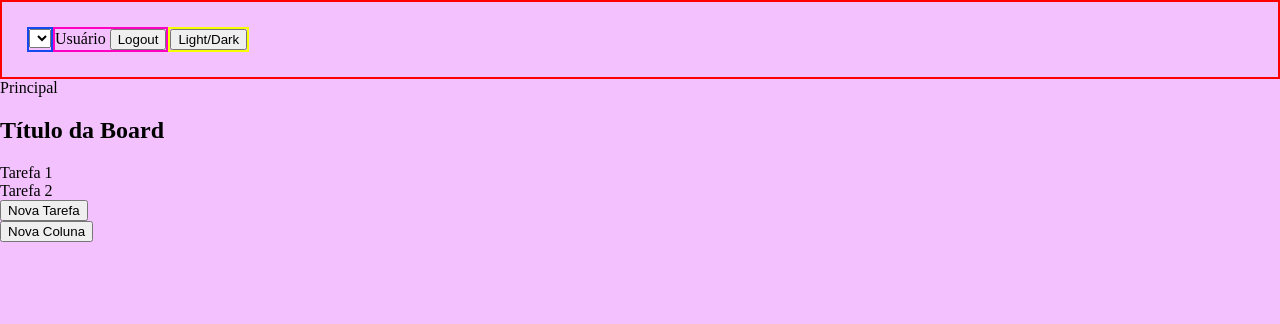
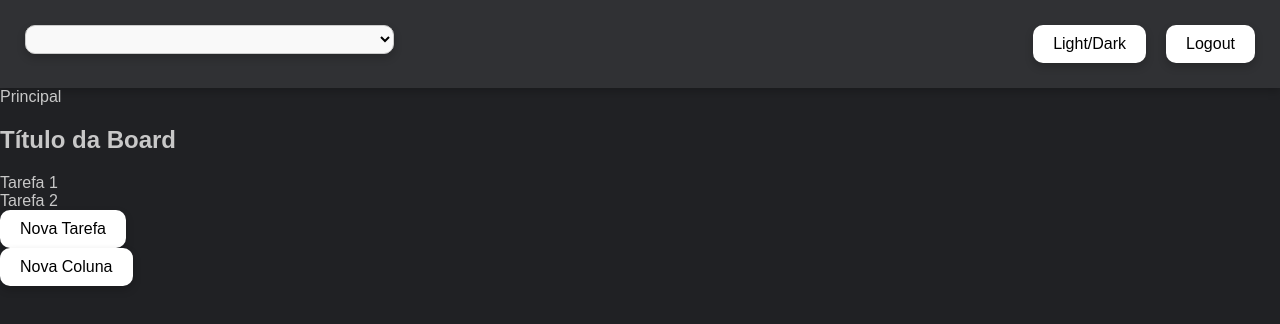
Before and after one commit to AlynneAyumi/TaskBoard, a plain HTML site: page index.html in a window 1280 px wide. Both pictures are taken after a click on the button "Light/Dark". Drawn offline with Linux system fonts and the light colour scheme; no server answers.

Commit message:
Design base -Wendryel

```diff
--- a/index.html
+++ b/index.html
@@ -14,12 +14,13 @@
                 <!-- <option value="Id" class="listOption"> Name </option> -->
             </select>
         </div>
-        <div class="user">
-            Usuário
-            <input type="button" value="Logout">
-        </div>
-        <div class="vmode">
-            <button id="themeButton">Light/Dark</button>
+        <div class="headerButtons">
+            <div class="vmode">
+                <button id="themeButton">Light/Dark</button>
+            </div>
+            <div class="user">
+                <input type="button" value="Logout">
+            </div>
         </div>
     </header>
     <main>
--- a/scripts/script.js
+++ b/scripts/script.js
@@ -106,3 +106,40 @@ function init() {
 
 // Inicia os processos
 init();
+
+
+// Verifica qual o tema salvo na API
+const personId = 1;  // -- ID  de usuário temporário, apagar quando for possivel fazer login --
+var themeId;         // ID do tema
+
+fetch(`${API_BASE_URL}/PersonConfigById?PersonId=${personId}`)
+  .then(response => response.json())
+  .then(dados => {
+
+    themeId = dados.DefaultThemeId;          // Salva o tema salvo
+
+    if (dados.DefaultThemeId == 1) {         // Modifica o tema de acordo com o salvo na API
+        document.body.classList.add("dark");
+    }
+  })
+
+
+// Função de troca de tema / salvar tema na API
+const button = document.getElementById("themeButton").addEventListener("click", async () => {
+
+    document.body.classList.toggle("dark");   // Alterna o tema
+
+    themeId = (themeId == 1 ? 2 : 1);         // Alterna o ID do tema
+
+    // Modifica na API o tema salvo para o usuário
+    await fetch(`${API_BASE_URL}/ConfigPersonTheme?PersonId=${personId}`, {
+      method: "PATCH",
+      headers: {
+        "Content-Type": "application/json",
+      },
+      body: JSON.stringify({ "ThemeId": themeId })
+
+    })
+    .then(response => response)
+    .catch(error => console.error("Erro:", error));
+});
--- a/styles/style.css
+++ b/styles/style.css
@@ -1,31 +1,71 @@
-body {
-    background-color: rgb(243, 193, 253);
-    margin: 0;
+:root {
+    --primary-color: #f9f9f9;
+    --secondary-color: #B0E0E6;
+    --font-color: #333;
+    --button-color: #ffffff;
 }
 
 .dark {
-    background-color: rgb(62, 62, 62);
+    --primary-color: rgb(32, 33, 36);
+    --secondary-color: rgb(48, 49, 52);
+    --font-color: rgb(200, 200, 200);
+    --button-color: rgb(255, 255, 255);
+}
+
+body {
+    background-color: var(--primary-color);
+    font-family: Arial, sans-serif;
+    color: var(--font-color);
+    margin: 0;
+    transition: background-color 0.3s ease-in-out;
+
 }
 
 /* Cabeçalho da Página */
 .cabecalho {
-    border: 2px solid rgb(255, 0, 0);
+    background-color: var(--secondary-color);
     padding: 25px;
     display: flex;
     flex-direction: row;
+    justify-content: space-between;
+    box-shadow: 0 4px 8px rgba(0, 0, 0, 0.2);
+    transition: background-color 0.3s ease-in-out;
+
 }
 
 .selectBoard {
-    border: 2px solid rgb(18, 74, 240);
+    width: 30%;
+}
+
+.headerButtons {
+    display: flex;
+    flex-direction: row;
+    gap: 20px;
+}
+
+select {
+    border-radius: 10px;
+    padding: 5px 10px;
+    border: 1px solid #ccc;
+    background-color: #f9f9f9;
+    width: 100%;
+    box-shadow: 0 4px 8px rgba(0, 0, 0, 0.2);
+
+}
+
+button, input[type="button"] {
+    background-color: var(--button-color);
+    padding: 10px 20px;
+    font-size: 16px;
+    cursor: pointer;
+    border: none;
+    border-radius: 10px;
+    box-shadow: 0 4px 8px rgba(0, 0, 0, 0.2);
 
 }
 
 .user {
-    border: 2px solid rgb(255, 0, 195);
+    font-size: 16px;
+    cursor: pointer;
 
 }
-
-.vmode {
-    border: 2px solid rgb(246, 255, 0);
-
-}
```
